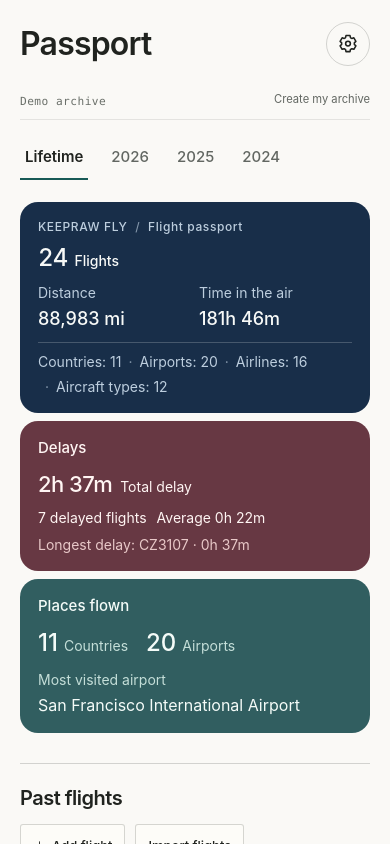
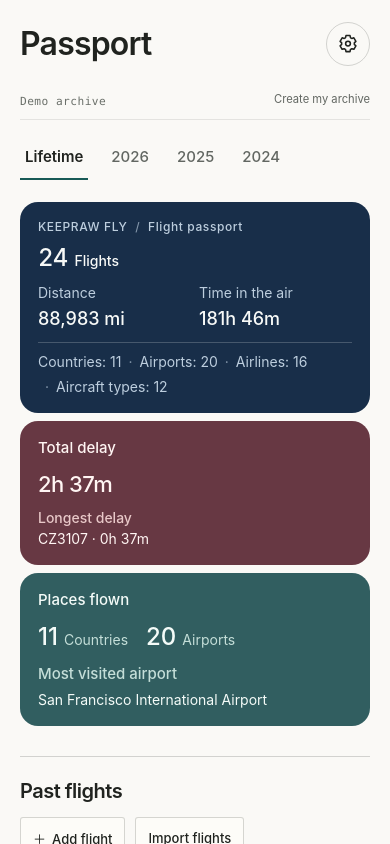
Before and after one commit to keepraw/Keepraw-Fly, a React (Vite) app in the folder apps/web/: page / in a window 390 px wide. Both pictures are taken after a click on the button "Try demo". Shown: the top 844 px of the page. Built offline with nearby package versions, Linux system fonts and the light colour scheme.

Commit message:
Balance mobile Passport delay and network cards

```diff
--- a/apps/web/src/pages/PassportPage.tsx
+++ b/apps/web/src/pages/PassportPage.tsx
@@ -155,18 +155,17 @@ export function PassportPage({ document, locale, distanceUnit, timeFormat, onAdd
             </section>
 
             <section className="passport-mobile-panel passport-delay-panel" aria-labelledby="passport-delay-title">
-              <h2 id="passport-delay-title">{t("passport.delayPanelTitle")}</h2>
-              <div className="passport-delay-main"><strong>{stats.totalDelayMinutes === null ? "—" : formatDuration(stats.totalDelayMinutes, locale)}</strong><span>{t("passport.totalDelay")}</span></div>
+              <h2 id="passport-delay-title">{t("passport.totalDelay")}</h2>
+              <div className="passport-delay-main"><strong>{stats.totalDelayMinutes === null ? "—" : formatDuration(stats.totalDelayMinutes, locale)}</strong></div>
               {stats.totalDelayMinutes === null ? <p>{t("passport.delayUnavailable")}</p> : <>
-                <div className="passport-delay-facts"><span>{t("passport.delayedFlights", { count: delays.length })}</span>{delays.length ? <span>{t("passport.averageDelay", { duration: formatDuration(Math.round(stats.totalDelayMinutes / delays.length), locale) })}</span> : null}</div>
-                {worstDelay ? <p>{t("passport.longestDelay")}: {worstDelay.flight.flightNumber} · {formatDuration(worstDelay.minutes, locale)}</p> : null}
+                {worstDelay ? <p className="passport-delay-longest"><span>{t("passport.longestDelay")}</span><strong>{worstDelay.flight.flightNumber} · {formatDuration(worstDelay.minutes, locale)}</strong></p> : null}
               </>}
             </section>
 
             <section className="passport-mobile-panel passport-network-panel" aria-labelledby="passport-network-title">
               <h2 id="passport-network-title">{t("passport.networkPanelTitle")}</h2>
               <div className="passport-network-facts"><div><strong>{stats.countries.toLocaleString(locale)}</strong><span>{t("passport.countries")}</span></div><div><strong>{stats.airports.toLocaleString(locale)}</strong><span>{t("passport.airports")}</span></div></div>
-              {stats.mostVisitedAirport ? <p>{t("passport.mostVisitedAirport")} <strong>{airportByIata.get(stats.mostVisitedAirport.code) ? localizedText(airportByIata.get(stats.mostVisitedAirport.code)!.name, locale) : stats.mostVisitedAirport.code}</strong></p> : null}
+              {stats.mostVisitedAirport ? <p><span>{t("passport.mostVisitedAirport")}</span><strong>{airportByIata.get(stats.mostVisitedAirport.code) ? localizedText(airportByIata.get(stats.mostVisitedAirport.code)!.name, locale) : stats.mostVisitedAirport.code}</strong></p> : null}
             </section>
 
             <div className="passport-highlights" key={`highlights-${selectedYear}`}>
--- a/apps/web/src/styles.css
+++ b/apps/web/src/styles.css
@@ -2041,19 +2041,19 @@ button:focus-visible, a:focus-visible, input:focus-visible, select:focus-visible
   .passport-mobile-support span + span::before { content: "·"; margin: 0 7px; opacity: 0.65; }
   .passport-mobile-support span { white-space: nowrap; }
   .passport-mobile-panel h2 { margin: 0; font-size: 0.9375rem; font-weight: var(--font-weight-medium); line-height: 1.5; }
-  .passport-delay-main { display: flex; flex-wrap: wrap; align-items: baseline; gap: 4px 8px; margin-top: 8px; }
+  .passport-delay-main { display: flex; align-items: baseline; margin-top: 8px; }
   .passport-delay-main strong { font-size: 1.375rem; font-weight: var(--font-weight-medium); letter-spacing: -0.025em; line-height: 1.5; white-space: nowrap; }
-  .passport-delay-main span { font-size: var(--passport-mobile-card-copy-size); line-height: 1.5; }
-  .passport-delay-facts { display: flex; flex-wrap: wrap; gap: 4px 10px; margin-top: 6px; font-size: var(--passport-mobile-card-copy-size); line-height: 1.5; }
-  .passport-delay-facts span { white-space: nowrap; }
   .passport-delay-panel p { margin: 6px 0 0; color: var(--delay-surface-muted); font-size: var(--passport-mobile-card-copy-size); line-height: 1.5; }
-  .passport-delay-panel small { display: block; margin-top: 6px; color: var(--delay-surface-muted); font-size: 0.8125rem; line-height: 1.5; }
+  .passport-delay-panel .passport-delay-longest { display: grid; gap: 0; color: var(--delay-surface-muted); }
+  .passport-delay-longest span { font-weight: var(--font-weight-medium); }
+  .passport-delay-longest strong { color: var(--delay-surface-text); font-weight: var(--font-weight-regular); }
   .passport-network-facts { display: flex; flex-wrap: wrap; gap: 18px; margin-top: 8px; }
   .passport-network-facts div { display: flex; align-items: baseline; gap: 6px; }
   .passport-network-facts strong { font-size: var(--passport-mobile-card-number-size); font-weight: var(--font-weight-medium); line-height: 1.5; }
   .passport-network-facts span { color: var(--network-surface-muted); font-size: var(--passport-mobile-card-copy-size); line-height: 1.5; }
   .passport-network-panel p { display: grid; gap: 3px; margin: 8px 0 0; color: var(--network-surface-muted); font-size: var(--passport-mobile-card-copy-size); line-height: 1.5; }
-  .passport-network-panel p strong { color: var(--network-surface-text); font-size: 1rem; font-weight: var(--font-weight-regular); line-height: 1.5; overflow-wrap: normal; word-break: keep-all; }
+  .passport-network-panel p > span { font-size: 0.9375rem; font-weight: var(--font-weight-medium); line-height: 1.5; }
+  .passport-network-panel p strong { color: var(--network-surface-text); font-size: var(--passport-mobile-card-copy-size); font-weight: var(--font-weight-regular); line-height: 1.5; overflow-wrap: normal; word-break: keep-all; }
   .passport-mobile-section-title { display: block; margin: 30px 0 8px; color: var(--ink); font-family: var(--font-family-ui); font-size: 1.25rem; font-weight: var(--font-weight-semibold); letter-spacing: var(--tracking-tight); line-height: 1.25; }
   .archive-heading > .passport-mobile-section-title { margin: 0; }
   .archive-controls .view-switcher { display: none; }
```
